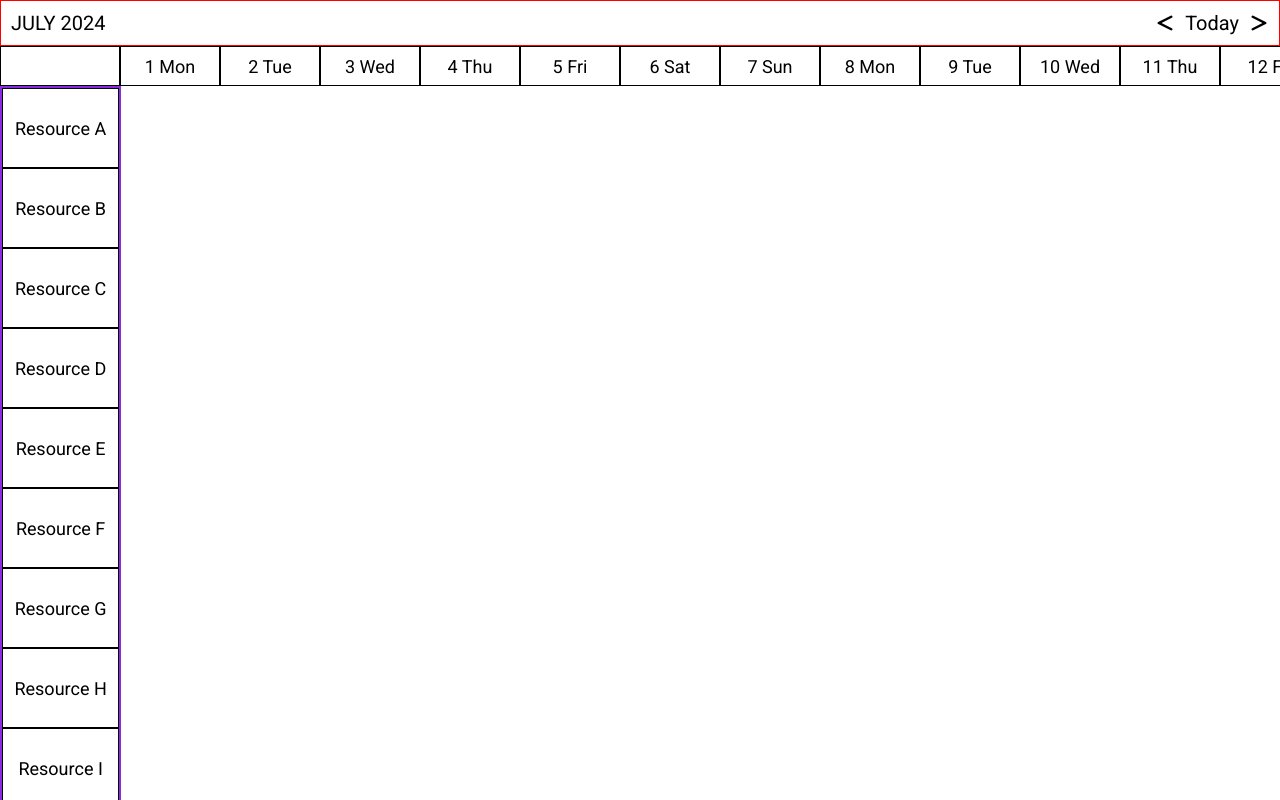
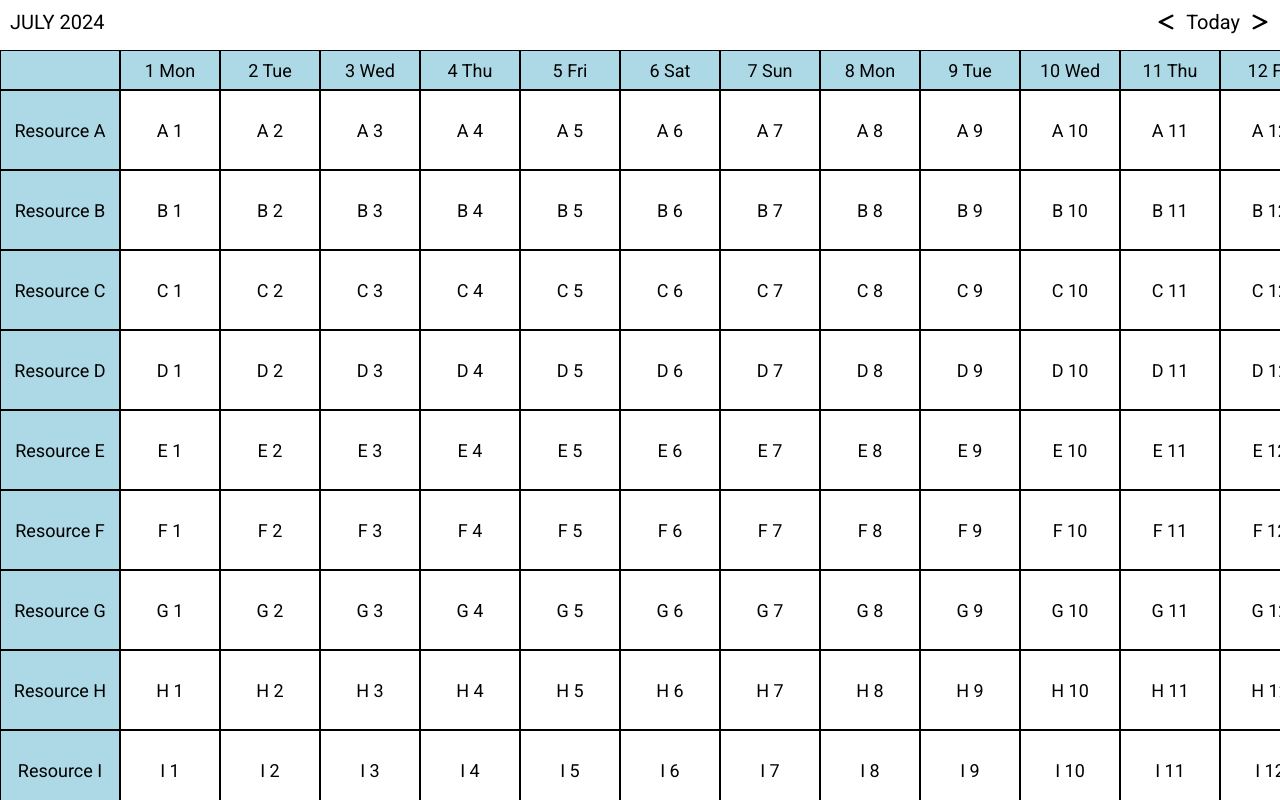
Before and after one commit to vickydarlinn/monthly_calendar_timeline, a React (Vite) app: page / in a window 1280 px wide. Shown: the top 800 px of the page. Built offline with nearby package versions, Linux system fonts and the light colour scheme.

Commit message:
feat:make calendar template ui

```diff
--- a/src/App.css
+++ b/src/App.css
@@ -0,0 +1,3 @@
+.main_wrapper {
+  overflow: hidden;
+}
--- a/src/App.jsx
+++ b/src/App.jsx
@@ -2,6 +2,7 @@ import { useState } from "react";
 import Calendar from "./components/calendar";
 import Header from "./components/header";
 import moment from "moment";
+import "./App.css";
 
 const App = () => {
   const [currentDate, setCurrentDate] = useState(moment());
@@ -15,14 +16,14 @@ const App = () => {
   };
 
   return (
-    <div>
+    <main className="main_wrapper">
       <Header
         currentDate={currentDate}
         handleNextMonth={handleNextMonth}
         handlePrevMonth={handlePrevMonth}
       />
       <Calendar currentDate={currentDate} />
-    </div>
+    </main>
   );
 };
 
--- a/src/components/calendar/Calendar.jsx
+++ b/src/components/calendar/Calendar.jsx
@@ -1,7 +1,6 @@
-import React, { useState } from "react";
-import ResourceRow from "../resourceRow";
 import moment from "moment";
 import styles from "./Calendar.module.css";
+import ResourceRow from "../resourceRow";
 import Cell from "../cell";
 
 const Calendar = ({ currentDate }) => {
@@ -16,23 +15,43 @@ const Calendar = ({ currentDate }) => {
   ) {
     dates.push(date.clone());
   }
+
   return (
-    <div>
+    <div className={styles.calendar}>
+      <CalendarHeader dates={dates} />
+      <CalendarBody dates={dates} />
+    </div>
+  );
+};
+
+export default Calendar;
+
+const CalendarHeader = ({ dates }) => {
+  return (
     <div className={styles.calendarHeader}>
-        <Cell title=" " height="40px" minWidth="120px" />
-
+      <Cell
+        title=" "
+        height="40px"
+        styleProps={{
+          minWidth: "120px",
+          position: "sticky",
+          left: "0px",
+          backgroundColor: "lightblue",
+          zIndex: "10",
+        }}
+      />
       {dates.map((date) => (
         <Cell
           key={date}
           title={date.format("D ddd")}
           height="40px"
-            minWidth="100px"
+          styleProps={{
+            minWidth: "100px",
+          }}
         />
       ))}
-      </div>
-      <ResourceRow />
     </div>
   );
 };
 
-export default Calendar;
+const CalendarBody = ({ dates }) => <ResourceRow dates={dates} />;
--- a/src/components/calendar/Calendar.module.css
+++ b/src/components/calendar/Calendar.module.css
@@ -1,10 +1,14 @@
+.calendar {
+  margin-top: 50px;
+  display: flex;
+  flex-direction: column;
+  overflow: auto;
+  height: 100vh;
+}
 .calendarHeader {
   display: flex;
-  overflow: auto;
+  width: fit-content;
+  background-color: lightblue;
   position: sticky;
   top: 0;
 }
-::-webkit-scrollbar {
-  width: 0;
-  display: none;
-}
--- a/src/components/cell/Cell.jsx
+++ b/src/components/cell/Cell.jsx
@@ -4,10 +4,7 @@ const Cell = ({
   height = "80px",
   width = "80px",
   title = null,
-  isBold = false,
-  minWidth = null,
-  flexDirection = "row",
-  gap = 0,
+  styleProps = {},
 }) => {
   return (
     <div
@@ -15,13 +12,10 @@ const Cell = ({
       style={{
         height,
         width,
-        fontWeight: isBold ? "bold" : "regular",
-        minWidth: minWidth ? minWidth : "auto",
-        flexDirection: flexDirection,
-        gap: gap ? gap : "0px",
+        ...styleProps,
       }}
     >
-      {title.length && title}
+      {title}
     </div>
   );
 };
--- a/src/components/header/Header.module.css
+++ b/src/components/header/Header.module.css
@@ -1,9 +1,14 @@
 .wrapper {
   display: flex;
   justify-content: space-between;
-  border: 1px solid red;
   padding: 10px;
   font-size: 2rem;
+  position: fixed;
+  left: 0;
+  top: 0;
+  width: 100%;
+  z-index: 10;
+  background-color: white;
 }
 .btns {
   display: flex;
--- a/src/components/resourceRow/ResourceRow.jsx
+++ b/src/components/resourceRow/ResourceRow.jsx
@@ -2,13 +2,32 @@ import Cell from "../cell";
 import { resources } from "../../data";
 import styles from "./ResourceRow.module.css";
 
-const ResourceRow = () => {
+const ResourceRow = ({ dates }) => {
   return (
-    <div className={styles.wrapper}>
+    <>
       {resources.map((resource) => (
-        <Cell key={resource.id} title={resource.name} width="100%" />
+        <div key={resource.id} className={styles.resourceRow}>
+          <Cell
+            title={resource.name}
+            styleProps={{
+              minWidth: "120px",
+              position: "sticky",
+              left: "0px",
+              backgroundColor: "lightblue",
+            }}
+          />
+          {dates.map((date) => (
+            <Cell
+              key={date}
+              title={resource.name.split(" ")[1] + " " + date.format("D ")}
+              styleProps={{
+                minWidth: "100px",
+              }}
+            />
+          ))}
+        </div>
       ))}
-    </div>
+    </>
   );
 };
 
--- a/src/components/resourceRow/ResourceRow.module.css
+++ b/src/components/resourceRow/ResourceRow.module.css
@@ -1,7 +1,4 @@
-.wrapper {
-  border: 2px solid blueviolet;
+.resourceRow {
   display: flex;
-  flex-direction: column;
-  align-items: flex-start;
-  width: max-content;
+  width: fit-content;
 }
--- a/src/data.js
+++ b/src/data.js
@@ -33,5 +33,4 @@ export const events = [
     end: "2024-07-10T15:00:00",
     color: "blue",
   },
-  // add more events
 ];
--- a/src/index.css
+++ b/src/index.css
@@ -12,4 +12,6 @@ body {
   /* font-family: "Lucida Sans", "Lucida Sans Regular", "Lucida Grande",
     "Lucida Sans Unicode", Geneva, Verdana, sans-serif; */
   font-family: "Roboto", sans-serif;
+  height: 100vh;
+  max-width: 100vw;
 }
```
Lines whose indentation alone changed are shown as unchanged.
